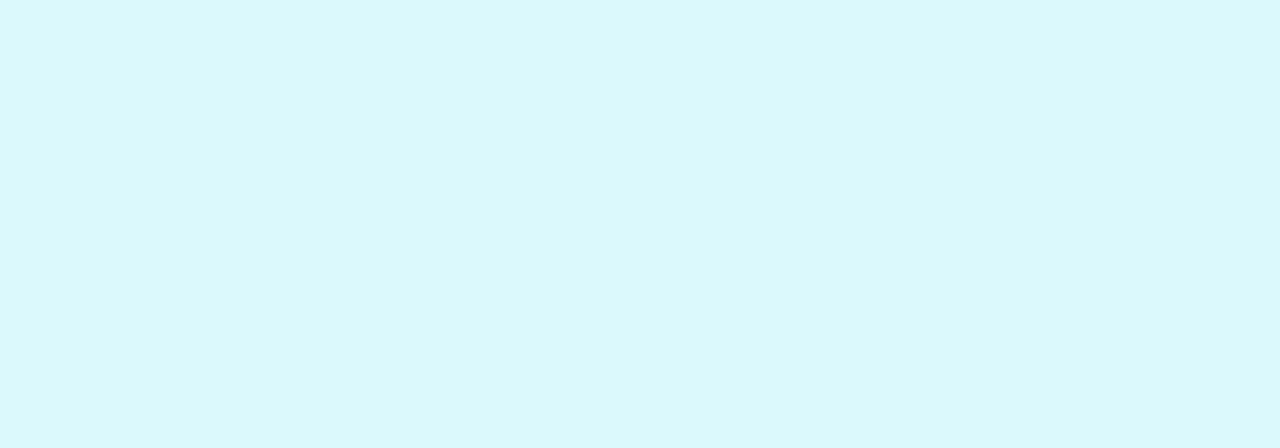
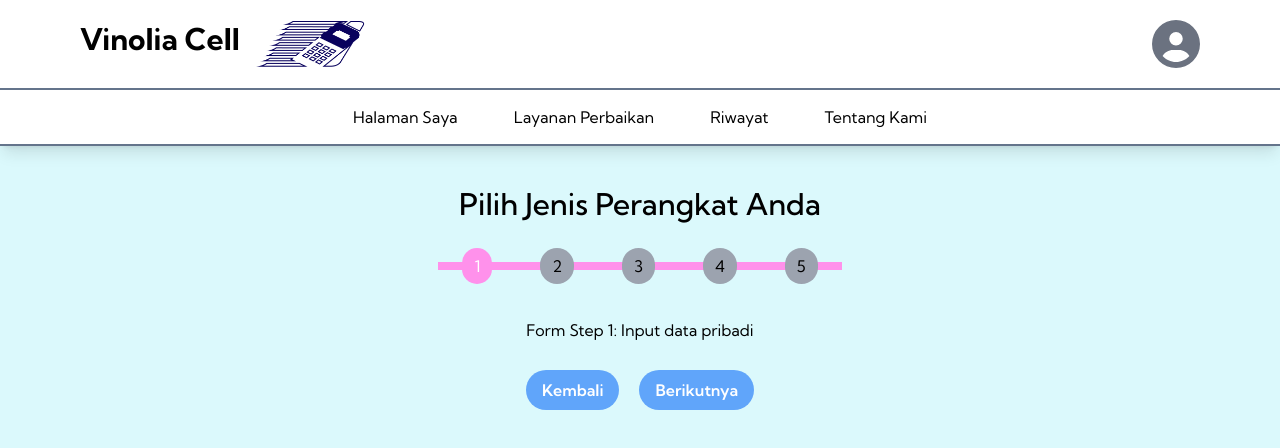
Before and after one commit to amelia-iky/vinoliacell-frontend, a React (Vite) app: page /layanan-perbaikan in a window 1280 px wide. Before the commit this address had no page. Shown: the top 448 px of the page. Built offline with nearby package versions, Linux system fonts and the light colour scheme.

Commit message:
call routes /layanan-perbaikan

```diff
--- a/src/App.jsx
+++ b/src/App.jsx
@@ -4,6 +4,7 @@ import Signin from './pages/Signin';
 import Signup from './pages/Signup';
 import UserDashboard from './pages/UserDashboard';
 import UserProfile from './pages/UserProfile';
+import UserService from './pages/UserService';
 
 const App = () => {
   return (
@@ -24,6 +25,7 @@ const App = () => {
         {/* User Dashboard */}
         <Route path='/dashboard' element={<UserDashboard />} />
         <Route path='/profile' element={<UserProfile />} />
+        <Route path='/layanan-perbaikan' element={<UserService />} />
       </Routes>
     </BrowserRouter>
   );
--- a/src/elements/Navbar.jsx
+++ b/src/elements/Navbar.jsx
@@ -70,13 +70,13 @@ const Navbar = () => {
         {/* Dropdown */}
         <div ref={dropdownRef}>
           {isLogin ? (
-            <div className='flex flex-row items-center gap-2'>
+            <div
+              className='flex flex-row items-center gap-4 cursor-pointer'
+              onClick={toggleMenu}
+            >
               <h1 className='text-xl font-medium'>Hi! {name}</h1>
               <div className='relative pr-20'>
-                <FaCircleUser
-                  className='text-5xl text-gray-500 cursor-pointer'
-                  onClick={toggleMenu}
-                />
+                <FaCircleUser className='text-5xl text-gray-500' />
                 {/* Dropdown Menu */}
                 {showMenu && (
                   <div className='absolute right-10 mt-2 w-32 shadow-lg'>
@@ -131,7 +131,7 @@ const Navbar = () => {
         </a>
         <a
           className='hover:border-2 hover:rounded-md hover:bg-slate-50 p-2'
-          href='#'
+          href='/layanan-perbaikan'
         >
           Layanan Perbaikan
         </a>
--- /dev/null
+++ b/src/elements/UserPages/StepForm.jsx
@@ -0,0 +1,97 @@
+import { useState } from 'react';
+import Button from '../../components/Button';
+
+const StepForm = () => {
+  const [currentStep, setCurrentStep] = useState(1);
+  const totalSteps = 5;
+
+  // Navigasi ke langkah berikutnya
+  const nextStep = () => {
+    if (currentStep < totalSteps) {
+      setCurrentStep(currentStep + 1);
+    }
+  };
+
+  // Navigasi ke langkah sebelumnya
+  const prevStep = () => {
+    if (currentStep > 1) {
+      setCurrentStep(currentStep - 1);
+    }
+  };
+
+  // Render indikator step
+  const renderSteps = () => {
+    return Array.from({ length: totalSteps }, (_, index) => {
+      const step = index + 1;
+
+      return (
+        <div className='relative bottom-2' key={step}>
+          {currentStep === step ? (
+            <span
+              className='mx-6 py-2 px-3 rounded-full bg-pink text-white cursor-pointer'
+              key={step}
+              onClick={() => setCurrentStep(step)}
+            >
+              {step}
+            </span>
+          ) : (
+            <span
+              className='mx-6 py-2 px-3 rounded-full bg-gray-400 text-black cursor-pointer'
+              key={step}
+              onClick={() => setCurrentStep(step)}
+            >
+              {step}
+            </span>
+          )}
+        </div>
+      );
+    });
+  };
+
+  // Konten untuk setiap step
+  const renderStepContent = () => {
+    switch (currentStep) {
+      case 1:
+        return <p>Form Step 1: Input data pribadi</p>;
+      case 2:
+        return <p>Form Step 2: Alamat</p>;
+      case 3:
+        return <p>Form Step 3: Informasi pekerjaan</p>;
+      case 4:
+        return <p>Form Step 4: Verifikasi</p>;
+      case 5:
+        return <p>Form Step 5: Konfirmasi</p>;
+      default:
+        return null;
+    }
+  };
+
+  return (
+    <div className='flex flex-col gap-7 items-center mt-5'>
+      <div className='flex bg-pink h-2 mx-96'>{renderSteps()}</div>
+
+      <div className='mt-5'>{renderStepContent()}</div>
+
+      <div className='flex justify-center gap-5'>
+        <Button
+          type='submit'
+          variant='primary'
+          onClick={prevStep}
+          disabled={currentStep === 1}
+        >
+          Kembali
+        </Button>
+        <Button
+          type='submit'
+          variant='primary'
+          onClick={nextStep}
+          disabled={currentStep === totalSteps}
+        >
+          Berikutnya
+        </Button>
+      </div>
+    </div>
+  );
+};
+
+export default StepForm;
--- a/src/pages/Signin.jsx
+++ b/src/pages/Signin.jsx
@@ -3,7 +3,6 @@ import Navbar from '../elements/Navbar';
 import Form from '../components/Form';
 import Button from '../components/Button';
 import { useSignin } from '../hooks/useSignin';
-import Loading from '../components/Loading';
 
 const Signin = () => {
   const [email, setEmail] = useState('');
@@ -46,7 +45,7 @@ const Signin = () => {
           onClick={handleSubmit}
           className='w-56'
         >
-          {loading ? <Loading /> : 'Login'}
+          {loading ? 'Memuat...' : 'Login'}
         </Button>
         <p>
           Belum punya akun?{' '}
--- a/src/pages/UserDashboard.jsx
+++ b/src/pages/UserDashboard.jsx
@@ -1,5 +1,5 @@
 import Navbar from '../elements/Navbar';
-import Card from '../elements/UserDashboard/Card';
+import Card from '../elements/UserPages/Card';
 
 const UserDashboard = () => {
   return (
--- /dev/null
+++ b/src/pages/UserService.jsx
@@ -0,0 +1,18 @@
+import Navbar from '../elements/Navbar';
+import StepForm from '../elements/UserPages/StepForm';
+
+const UserService = () => {
+  return (
+    <>
+      <Navbar />
+      <div className='flex flex-col justify-center items-center gap-5'>
+        <h1 className='text-3xl font-medium pt-10'>
+          Pilih Jenis Perangkat Anda
+        </h1>
+        <StepForm />
+      </div>
+    </>
+  );
+};
+
+export default UserService;
```
